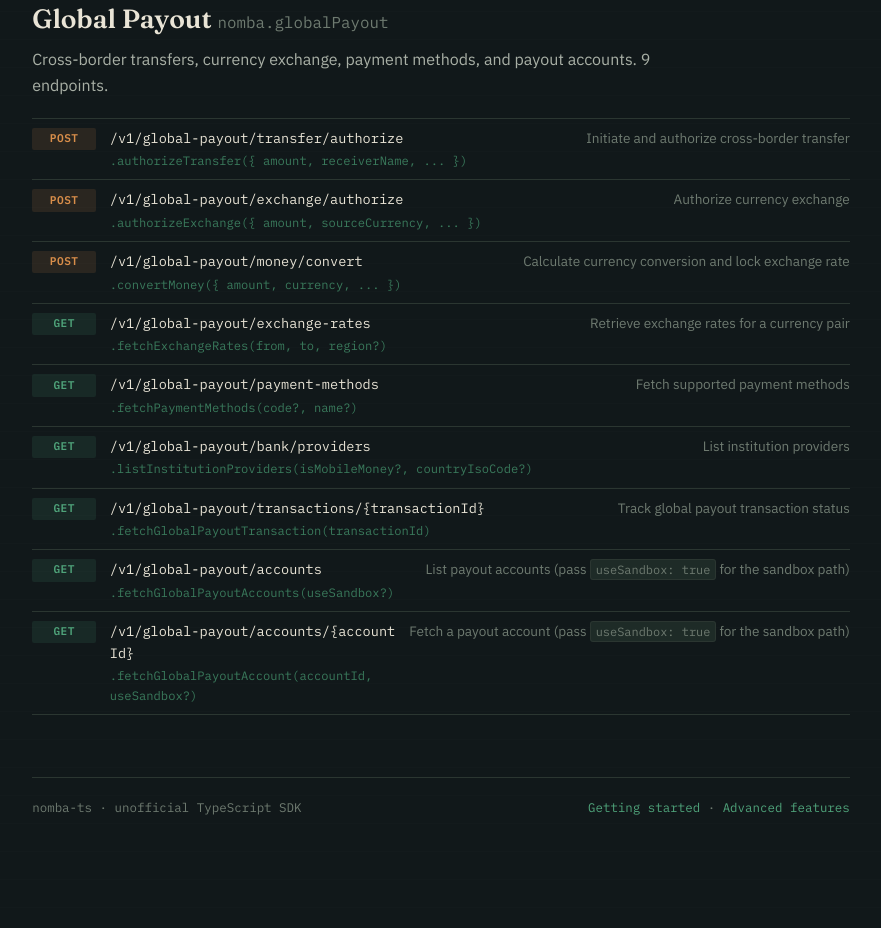
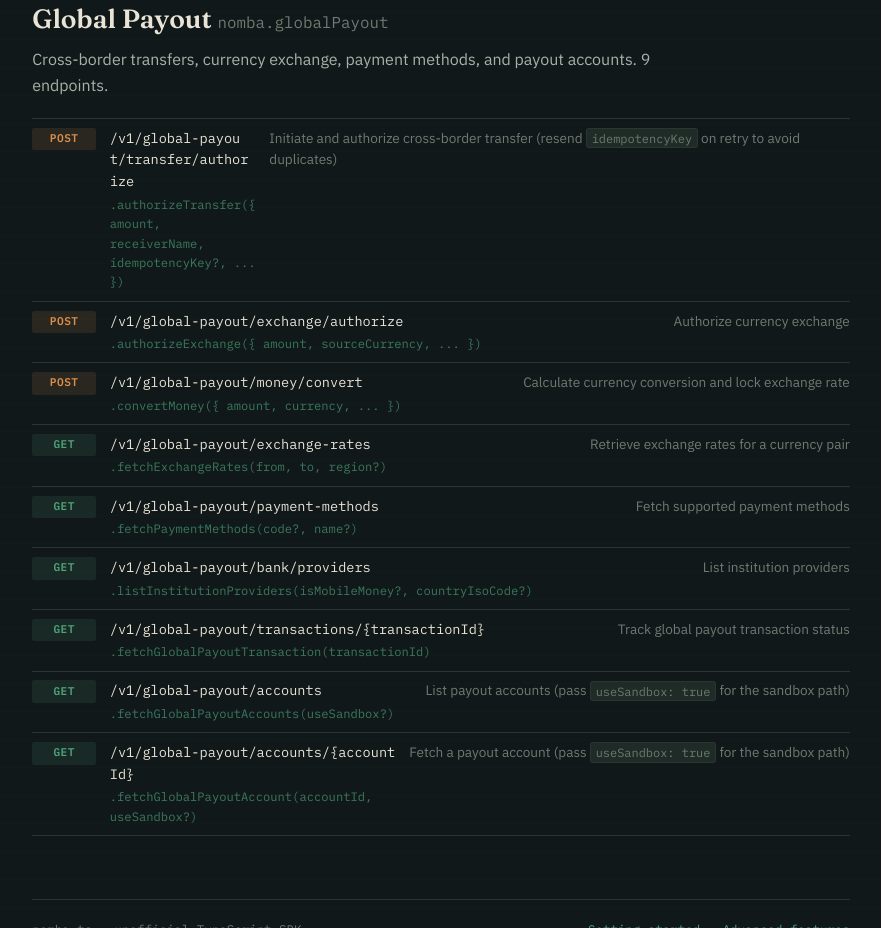
Before and after one commit to RightFix/nomba-docs-ts, a plain HTML site: page resources.html in a window 1280 px wide. Shown: the part 8276-9204 px from the top of the page, without its empty margins (329-1210 px from the left). Drawn offline with Linux system fonts and the light colour scheme.

Commit message:
document authorize transfer idempotencyKey

```diff
--- a/resources.html
+++ b/resources.html
@@ -846,9 +846,9 @@
         <span class="method post">POST</span>
         <div>
           <span class="path">/v1/global-payout/transfer/authorize</span>
-          <span class="fn">.authorizeTransfer({ amount, receiverName, ... })</span>
+          <span class="fn">.authorizeTransfer({ amount, receiverName, idempotencyKey?, ... })</span>
         </div>
-        <span class="summary">Initiate and authorize cross-border transfer</span>
+        <span class="summary">Initiate and authorize cross-border transfer (resend <code>idempotencyKey</code> on retry to avoid duplicates)</span>
       </div>
       <div class="ledger-row">
         <span class="method post">POST</span>
```
